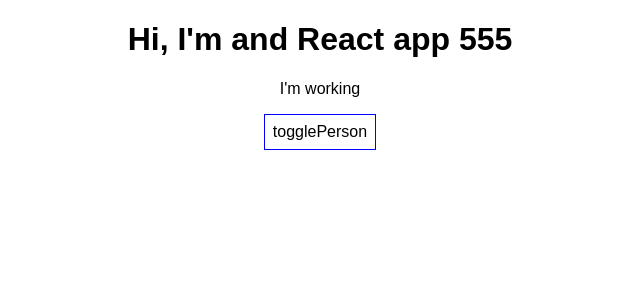
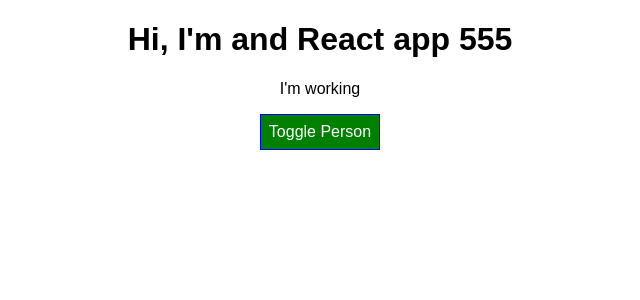
Before and after one commit to oat9002/React_Starter, a React (Create React App) app in the folder react-complete-guide/: page / in a window 1280 px wide. Shown: the top 300 px of the page, without its empty margins (320-960 px from the left). Built offline with nearby package versions, Linux system fonts and the light colour scheme.

Commit message:
Added radium

```diff
--- a/react-complete-guide/package.json
+++ b/react-complete-guide/package.json
@@ -3,6 +3,7 @@
   "version": "0.1.0",
   "private": true,
   "dependencies": {
+    "radium": "^0.24.0",
     "react": "^16.3.2",
     "react-dom": "^16.3.2",
     "react-scripts": "1.1.4"
--- a/react-complete-guide/src/App.css
+++ b/react-complete-guide/src/App.css
@@ -1,3 +1,11 @@
 .App {
   text-align: center;
 }
+
+.red {
+  color: red;
+}
+
+.bold {
+  font-weight: bold;
+}
--- a/react-complete-guide/src/App.js
+++ b/react-complete-guide/src/App.js
@@ -1,5 +1,6 @@
 import React, { Component } from 'react';
 import './App.css';
+import Radium from 'radium';
 import Person from './Person/Person';
 
 class App extends Component {
@@ -52,11 +53,16 @@
 
   render() {
     const style = {
-      backgroundColor: 'white',
+      backgroundColor: 'green',
+      color: 'white',
       font: 'inherit',
       border: '1px solid blue',
       padding: '8px',
-      cursor: 'pointer'
+      cursor: 'pointer',
+      ':hover': {
+        backgroundColor: 'lightgreen',
+        color: 'black'
+      }
     };
 
     let persons = null;
@@ -68,29 +74,34 @@
               <Person
                 name={ person.name }
                 age={ person.age }
-                //click={ () => this.deletePersonHandler(index) }
+                click={ () => this.deletePersonHandler(index) }
                 key={ person.id }
                 changed={ (event) => this.nameChangedHandler(event, person.id) }/>
           ) }
-
-        {/* <Person
-          name={ this.state.persons[1].name }
-          age={ this.state.persons[1].age }
-          click={ this.switchNameHandler.bind(this, 'Irene') }
-          changed={ this.changeNameHandler }
-          >Hi!!!!!!</Person>
-        <Person
-          name={ this.state.persons[2].name }
-          age={ this.state.persons[2].age }/> */}
       </div>
       );
+
+      style.backgroundColor = 'red';
+      style[':hover'] = {
+        backgroundColor: 'lightblue',
+        color: 'grey'
+      }
+    }
+
+    const classes = [];
+    if(this.state.persons.length <= 2) {
+      classes.push('red');
+    }
+
+    if(this.state.persons.length <= 1) {
+      classes.push('bold');
     }
 
     return (
       <div className='App'>
         <h1>Hi, I'm and React app 555</h1>
-        <p>I'm working</p>
-        <button style={ style } onClick={ this.togglePersonHandler }>togglePerson</button>
+        <p className={ classes.join(' ') } >I'm working</p>
+        <button style={ style } onClick={ this.togglePersonHandler }>Toggle Person</button>
         { persons }
       </div>
     );
@@ -98,4 +109,4 @@
   }
 }
 
-export default App;
+export default Radium(App);
```
Also changed, not shown: 1 other file (tests, documents, lock files or other folders).
